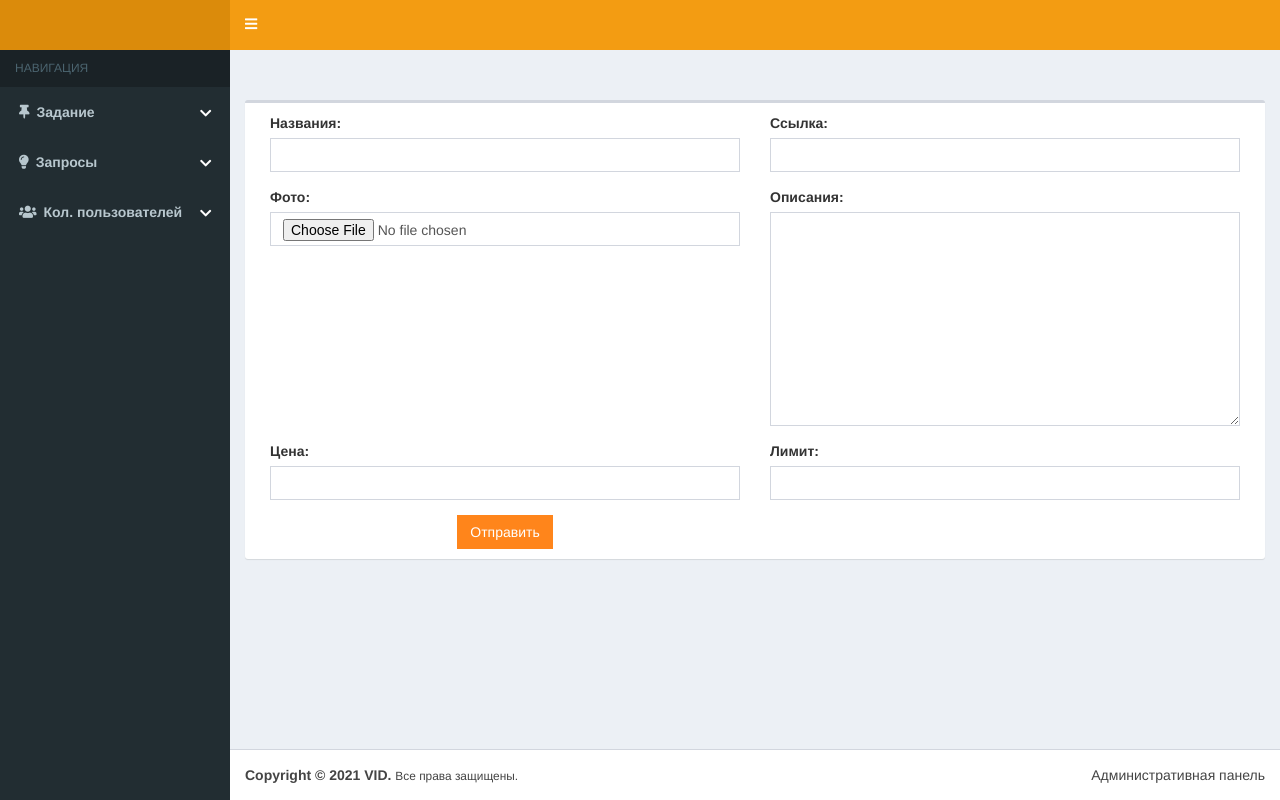
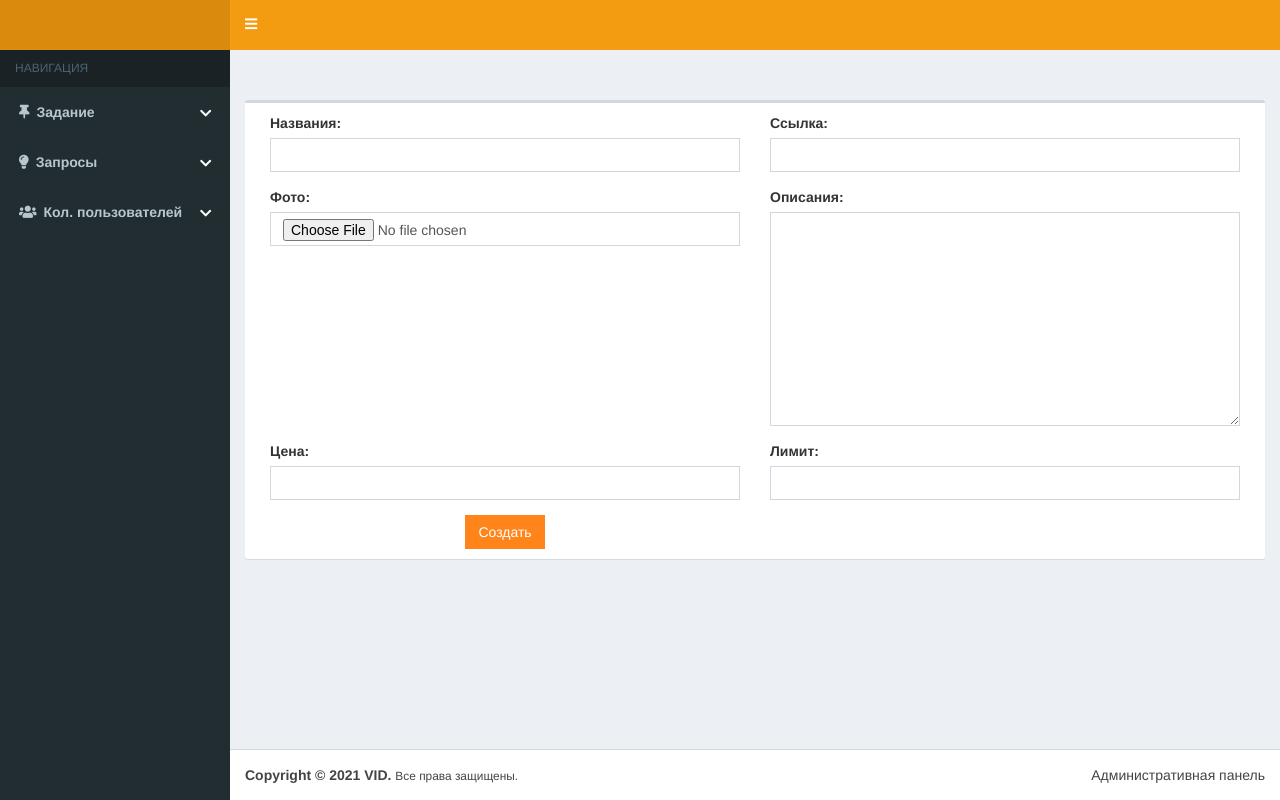
Before and after one commit to xiidot1303/instamoney, a Django app: page /create_task in a window 1280 px wide. Run offline with Django 3.2, Linux system fonts and the light colour scheme; the visitor is signed in with stand-in values (Sample User, id 1); some libraries are stand-ins or nearby versions; some web fonts are replaced.

```diff
--- a/app/templates/create/create_task.html
+++ b/app/templates/create/create_task.html
@@ -16,7 +16,7 @@
         {% endfor %}
         <div class="col-md-6 col-sm-12">
         <div class="form-buttons">
-            <input class="save-button btn btn-flat bg-orange" id="submit" name="submit" type="submit" value="Отправить">
+            <input class="save-button btn btn-flat bg-orange" id="submit" name="submit" type="submit" value="Создать">
         </div>
         </div>
         </form>
```
